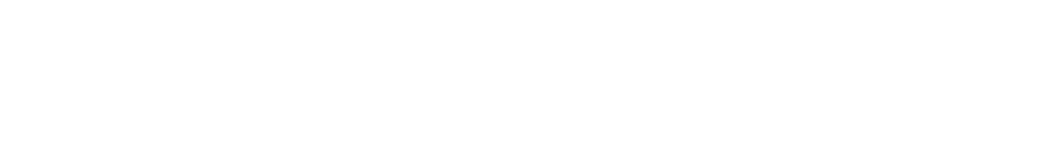
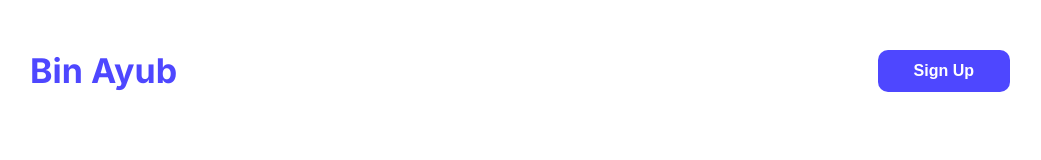
Before and after one commit to eaheabinayub/assignment_1, a plain HTML site: page index.html in a window 1280 px wide. Shown: the whole page, without its empty margins (120-1161 px from the left). Drawn offline with Linux system fonts and the light colour scheme.

Commit message:
navbar part added

```diff
--- a/css/style.css
+++ b/css/style.css
@@ -0,0 +1,43 @@
+/* font family */
+.inter {
+  font-family: "Inter", sans-serif;
+  font-optical-sizing: auto;
+  font-weight: weight;
+  font-style: normal;
+}
+.raleway {
+  font-family: "Raleway", sans-serif;
+  font-optical-sizing: auto;
+  font-weight: weight;
+  font-style: normal;
+}
+
+/* Shared styles */
+*{
+    margin: 0;
+    padding: 0;
+}
+button{
+    font-size: 16px;
+    padding: 12px 36px;
+    font-weight: bold;
+    background-color: #4E47FF;
+    color: #FFFFFF;
+    border-radius: 10px;
+    border: none;
+}
+
+/* nav styles */
+.nav{
+    display: flex;
+    justify-content: space-between;
+    margin: 50px 150px;
+}
+.nav-title{
+    font-size: 34px;
+    font-weight: black;
+    color: #4E47FF;
+}
+/* body{
+    max-width: 1140px;
+} */
--- a/index.html
+++ b/index.html
@@ -1,13 +1,29 @@
 <!DOCTYPE html>
 <html lang="en">
+
 <head>
     <meta charset="UTF-8">
     <meta name="viewport" content="width=device-width, initial-scale=1.0">
     <title>My first assignment</title>
+    <link rel="preconnect" href="https://fonts.googleapis.com">
+    <link rel="preconnect" href="https://fonts.gstatic.com" crossorigin>
+    <link
+        href="https://fonts.googleapis.com/css2?family=Inter:ital,opsz,wght@0,14..32,100..900;1,14..32,100..900&display=swap"
+        rel="stylesheet">
+    <link rel="preconnect" href="https://fonts.googleapis.com">
+    <link rel="preconnect" href="https://fonts.gstatic.com" crossorigin>
+    <link
+        href="https://fonts.googleapis.com/css2?family=Inter:ital,opsz,wght@0,14..32,100..900;1,14..32,100..900&family=Raleway:ital,wght@0,100..900;1,100..900&display=swap"
+        rel="stylesheet">
+    <link rel="stylesheet" href="css/style.css">
 </head>
-<body>
+
+<body class="raleway">
     <header>
-
+        <nav class="nav">
+            <h3 class="inter nav-title">Bin Ayub</h3>
+            <a href="#"><button>Sign Up</button></a>
+        </nav>
     </header>
     <main>
 
@@ -16,4 +32,5 @@
 
     </footer>
 </body>
+
 </html>
```
